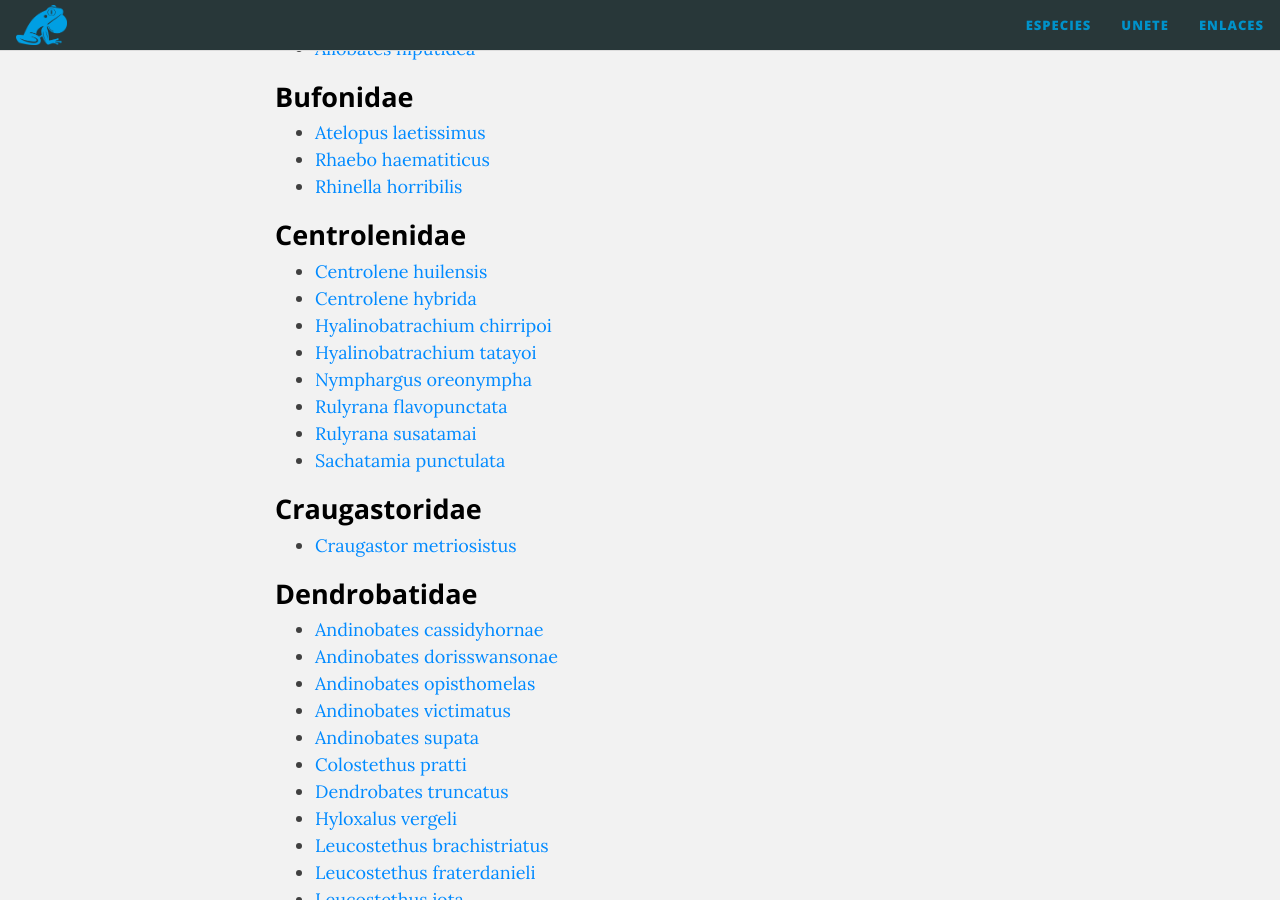
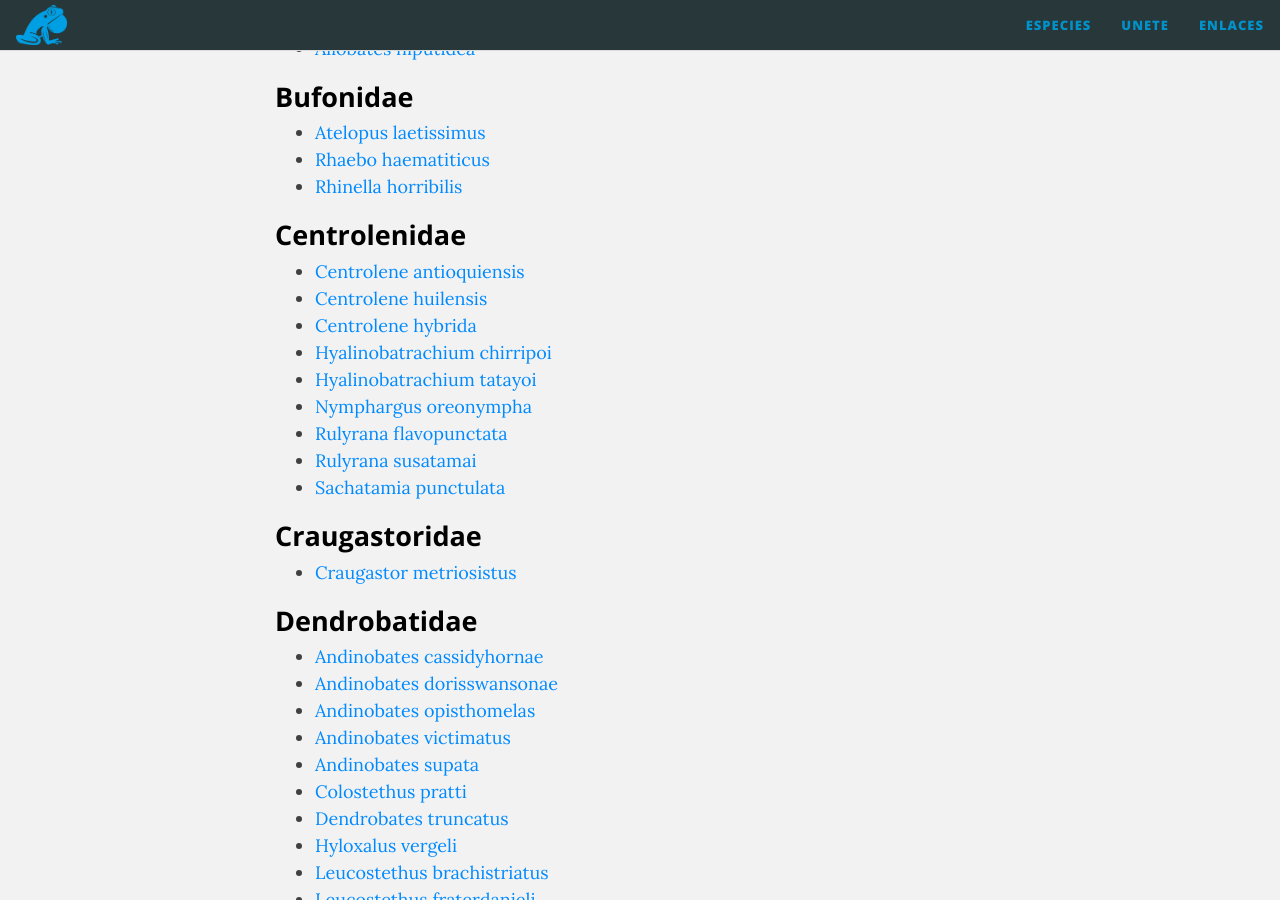
Before and after one commit to colombianfrogs/sounds, a Jekyll site: the page built from docs/especies.md, in a window 1280 px wide and 900 px high, scrolled down 601 px. Built offline with Jekyll 4.4.1, drawn with Linux system fonts in a browser that asks for light colours.

Commit message:
Update especies.md

```diff
--- a/docs/especies.md
+++ b/docs/especies.md
@@ -52,6 +52,7 @@ En esta sección incorporamos especies individuales conforme vamos identificando
 - [Rhinella horribilis](./species/Rhinella_horribilis.md)
 
 # Centrolenidae
+- [Centrolene antioquiensis](./species/Centrolene_antioquiensis.md)
 - [Centrolene huilensis](./species/Centrolene_huilensis.md)
 - [Centrolene hybrida](./species/Centrolene_hybrida.md)
 - [Hyalinobatrachium chirripoi](./species/Hyalinobatrachium_chirripoi.md)
```
